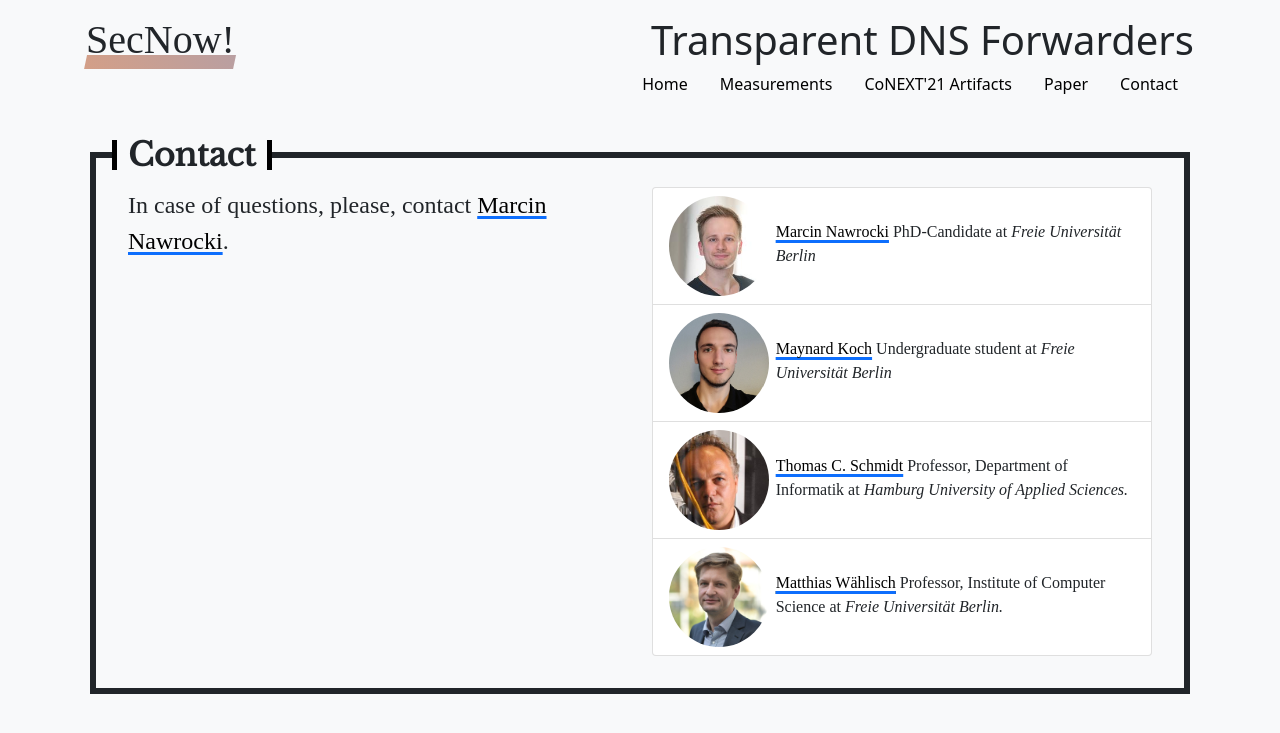
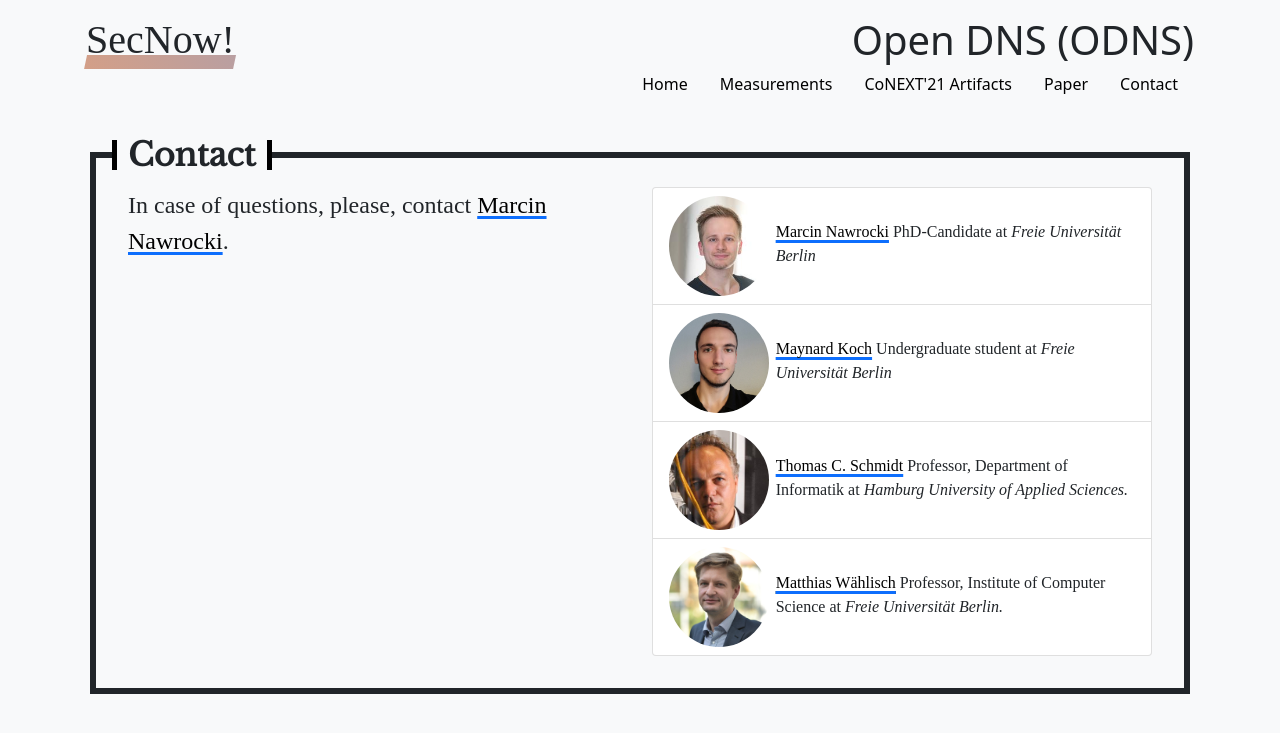
Before and after one commit to netd-tud/odns.secnow.net, a Jekyll site: the page built from contact.md, in a window 1280 px wide. Shown: the top 733 px of the page. Built offline with Jekyll 4.4.1, drawn with Linux system fonts in a browser that asks for light colours; some web fonts are replaced.

Commit message:
update site subtitle

```diff
--- a/_config.yml
+++ b/_config.yml
@@ -1,5 +1,5 @@
 title: "Security Now!"
-subtitle: "Transparent DNS Forwarders"
+subtitle: "Open DNS (ODNS)"
 author:
 #email: your-email@secnow.net
 description: >- # this means to ignore newlines until "baseurl:"
```
